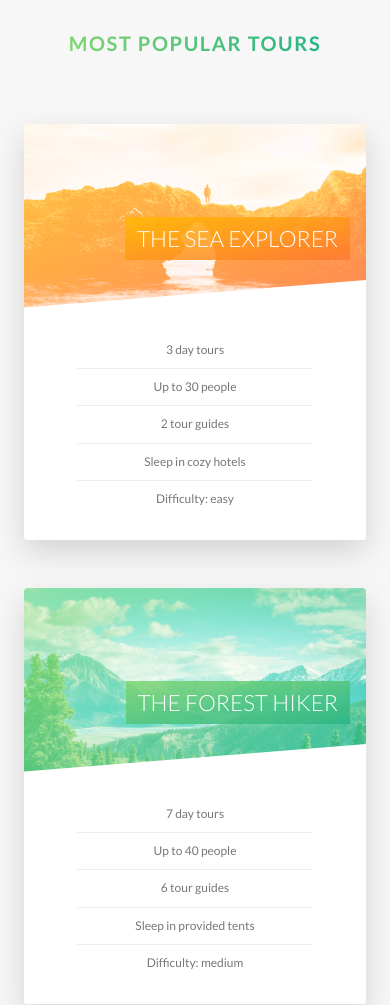
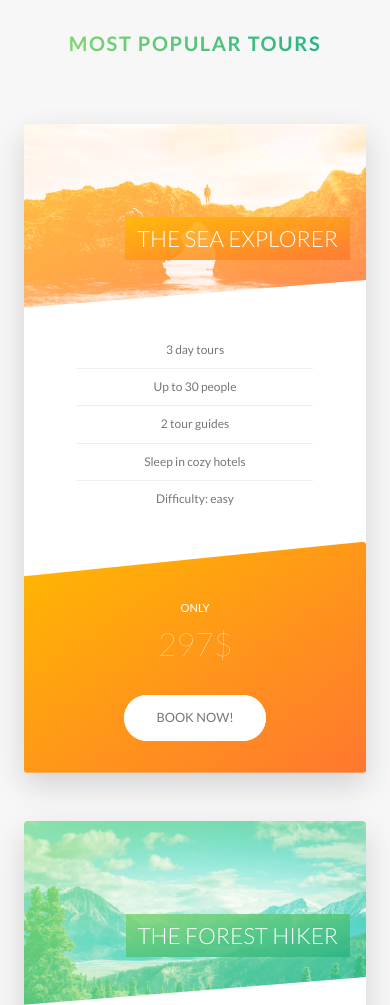
Before and after one commit to Pf0n1X/AdvancedFrontendCourse, a website: page index.html in a window 390 px wide. Shown: the part 2720-3725 px from the top of the page. Drawn offline with Linux system fonts and the light colour scheme.

Commit message:
59. Writing Media Queries - Tours, Stories and Booking Sections

```diff
--- a/sass/components/_card.scss
+++ b/sass/components/_card.scss
@@ -161,4 +161,50 @@
         font-size: 6rem;
         font-weight: 100;
     }
+
+    @include respond(tab-port) {
+        // Functionality
+        height: auto;
+        border-radius: 3px;
+        background-color: $color-white;
+        box-shadow: 0 1.5rem 4rem rgba($color-black, 0.15);
+
+        &__side {
+            font-size: 2rem;
+            height: auto;
+            position: relative;
+            box-shadow: none;
+
+            &--back {
+                transform: rotateY(0deg);
+                clip-path: polygon(0 15%, 100% 0, 100% 100%, 0 100%);
+            }
+        }
+
+        &:hover &__side--front {
+            transform: rotateY(0deg);
+        }
+
+        &_details {
+            padding: 1rem 3rem;
+        }
+
+        // Front Side Styling
+        &__cta {
+            position: relative;
+            top: 0;
+            left: 0;
+            transform: translate(0);
+            width: 100%;
+            padding: 7rem 4rem 4rem 4rem;
+        }
+
+        &__price-box {
+            margin-bottom: 3rem;
+        }
+
+        &__price-value {
+            font-size: 4rem;
+        }
+    }
 }
--- a/sass/components/_form.scss
+++ b/sass/components/_form.scss
@@ -15,6 +15,10 @@
         width: 90%;
         display: block;
         transition: all .3s;
+
+        @include respond(tab-port) {
+            width: 100%;
+        }
 
         &:focus {
             outline: none;
@@ -49,6 +53,11 @@
     &__radio-group {
         width: 49%;
         display: inline-block;
+
+        @include respond(tab-port) {
+            width: 100%;
+            margin-bottom: 2rem;
+        }
     }
 
     &__radio-input {
--- a/sass/components/_story.scss
+++ b/sass/components/_story.scss
@@ -2,12 +2,22 @@
     width: 75%;
     margin: 0 auto; // Only works to center block elements within other block elements
     box-shadow: 0 3rem 6rem rgba($color-black, 0.1);
-    background-color: rgba($color-white, .6);
+    background-color: rgba($color-white, 0.6);
     border-radius: 3px;
     padding: 6rem;
     padding-left: 9rem;
     font-size: $default-font-size;
     transform: skewX(-12deg);
+
+    @include respond(tab-port) {
+        width: 100%;
+        padding: 4rem;
+        padding-left: 7rem;
+    }
+
+    @include respond(phone) {
+        transform: skewX(0);
+    }
 
     &__shape {
         width: 15rem;
@@ -21,18 +31,26 @@
         -webkit-clip-path: circle(50% at 50% 50%);
         transform: translateX(-3rem) skewX(12deg);
         position: relative;
+
+        @include respond(phone) {
+            transform: translateX(-3rem) skewX(0);
+        }
     }
 
     &__img {
         height: 100%;
         transform: translateX(-4rem) scale(1.4);
         backface-visibility: hidden;
-        transition: all .5s;
+        transition: all 0.5s;
     }
 
     &__text {
-        height: 100%;
+        // height: 100%;
         transform: skewX(12deg);
+
+        @include respond(phone) {
+            transform: skewX(0);
+        }
     }
 
     &__caption {
@@ -45,7 +63,7 @@
         font-size: 1.7rem;
         text-align: center;
         opacity: 0;
-        transition: all .5s;
+        transition: all 0.5s;
         backface-visibility: hidden; // To fix the stuttering at the end of the transition.
     }
 
@@ -55,7 +73,7 @@
     }
 
     &:hover &__img {
-     transform: translateX(-4rem) scale(1);
-     filter: blur(3px) brightness(80%);
+        transform: translateX(-4rem) scale(1);
+        filter: blur(3px) brightness(80%);
     }
 }
--- a/sass/pages/_home.scss
+++ b/sass/pages/_home.scss
@@ -61,10 +61,36 @@
     border-radius: 3px;
     box-shadow: 0 1.5rem 4rem rgba($color-black, 0.2);
 
-    height: 50rem;
+    @include respond(tab-land) {
+        background-image: linear-gradient(
+                105deg,
+                rgba($color-white, 0.9) 0%,
+                rgba($color-white, 0.9) 65%,
+                transparent 65%
+            ),
+            url(../../img/nat-10.jpg);
+        background-size: cover;
+    }
+
+    @include respond(tab-port) {
+        background-image: linear-gradient(
+            to right,
+            rgba($color-white, 0.9) 0%,
+            rgba($color-white, 0.9) 100%
+        ),
+        url(../../img/nat-10.jpg);
+    }
 
     &__form {
         width: 50%;
         padding: 6rem;
+
+        @include respond(tab-land) {
+            width: 65%;
+        }
+
+        @include respond(tab-port) {
+            width: 100%;
+        }
     }
 }
```
Also changed, not shown: css/style.css.
